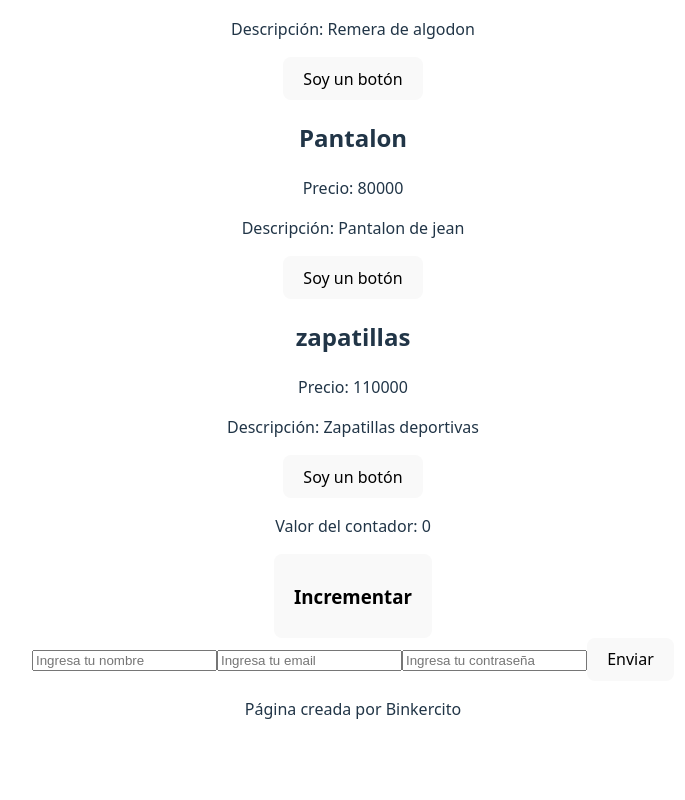
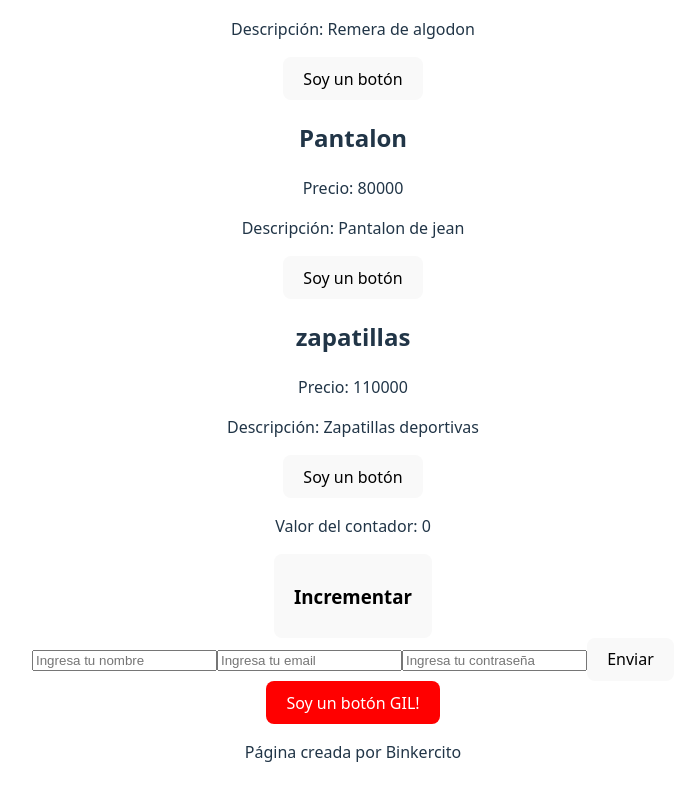
Before and after one commit to carlosbinker/react-practica, a React (Vite) app: page / in a window 1280 px wide. Shown: the part 400-1200 px from the top of the page, without its empty margins (287-972 px from the left). Before the commit the page ends 1169 px from the top, so only its background shows below. Built offline with nearby package versions, Linux system fonts and the light colour scheme.

Commit message:
Ejemplo de uso de un bottón con el evento onClick que referencia a una función saludar

```diff
--- a/src/App.jsx
+++ b/src/App.jsx
@@ -4,6 +4,7 @@ import { Header } from './components/Header/Header';
 import { ItemlistContainer } from './components/ItemListContainer/ItemListContainer';
 import Contador from './components/Contador/Contador';
 import Form from './components/Form/Form';
+import { Boton } from './components/Boton';
 
 function App() {
 
@@ -40,7 +41,8 @@ function App() {
           productos={arrayProductos}
         />
         <Contador />
-        <Form/>
+        <Form />
+        <Boton texto={"Soy un botón GIL!"} color={ "red"} />
         <Footer/>
       </div>
     </>
--- a/src/components/Boton.jsx
+++ b/src/components/Boton.jsx
@@ -1,7 +1,28 @@
+// export const Boton = ({ texto, color }) => {
+//   const estilos = {
+//     backgroundColor: color,
+//     color: "white",
+//   };
+//   return <button style={estilos}>{texto}</button>;
+// };
+
+// Versión de Belu del Botón. Ahora se le agrego una función saludar. NOTAR que sólo se agrega la definición de la función sin los ()
+// Solamente se referencia a la función, no se la está invocando, cuando ase la invoca van los paréntesis. Si se ponen los ()
+// cuando se monta el componente la función saludar se autodispararía, por eso sólo debe colocarse su referencia!
+
 export const Boton = ({ texto, color }) => {
   const estilos = {
     backgroundColor: color,
     color: "white",
   };
-  return <button style={estilos}>{texto}</button>;
+
+  const saludar = () => {
+    alert("Boton clickeado");
+  };
+
+  return (
+    <button style={estilos} onClick={saludar}>
+      {texto}
+    </button>
+  );
 };
```
